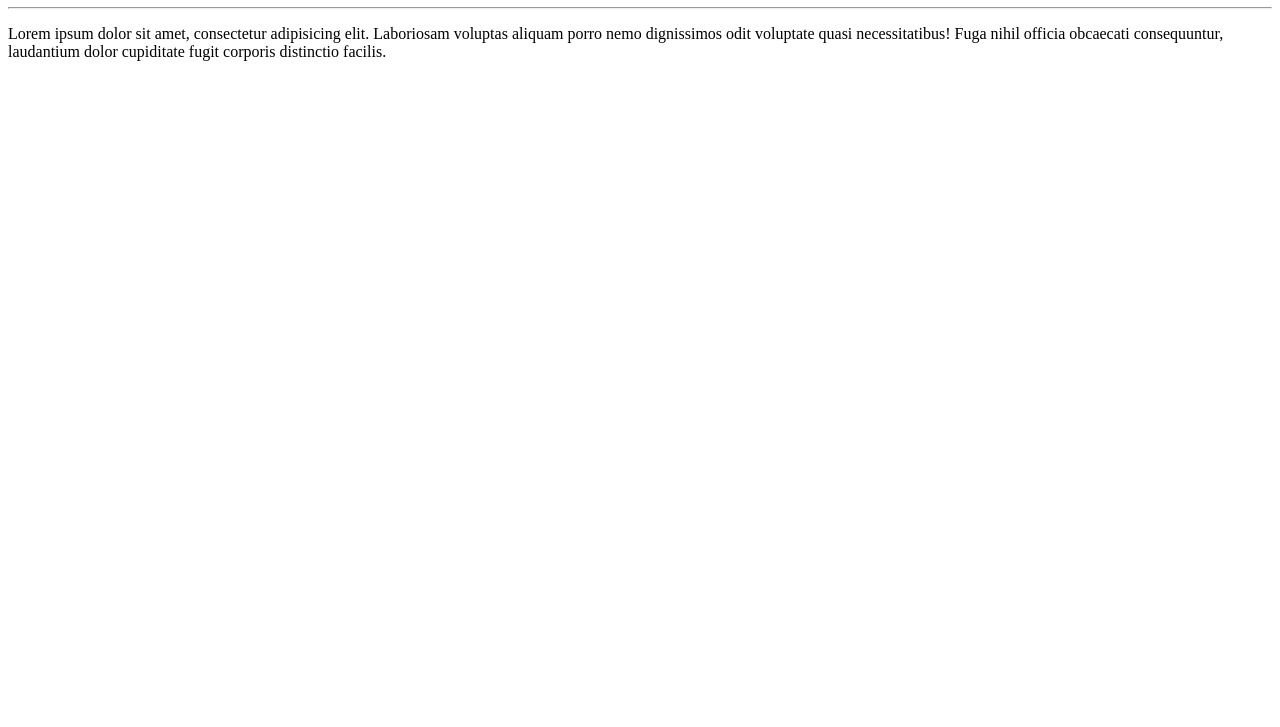
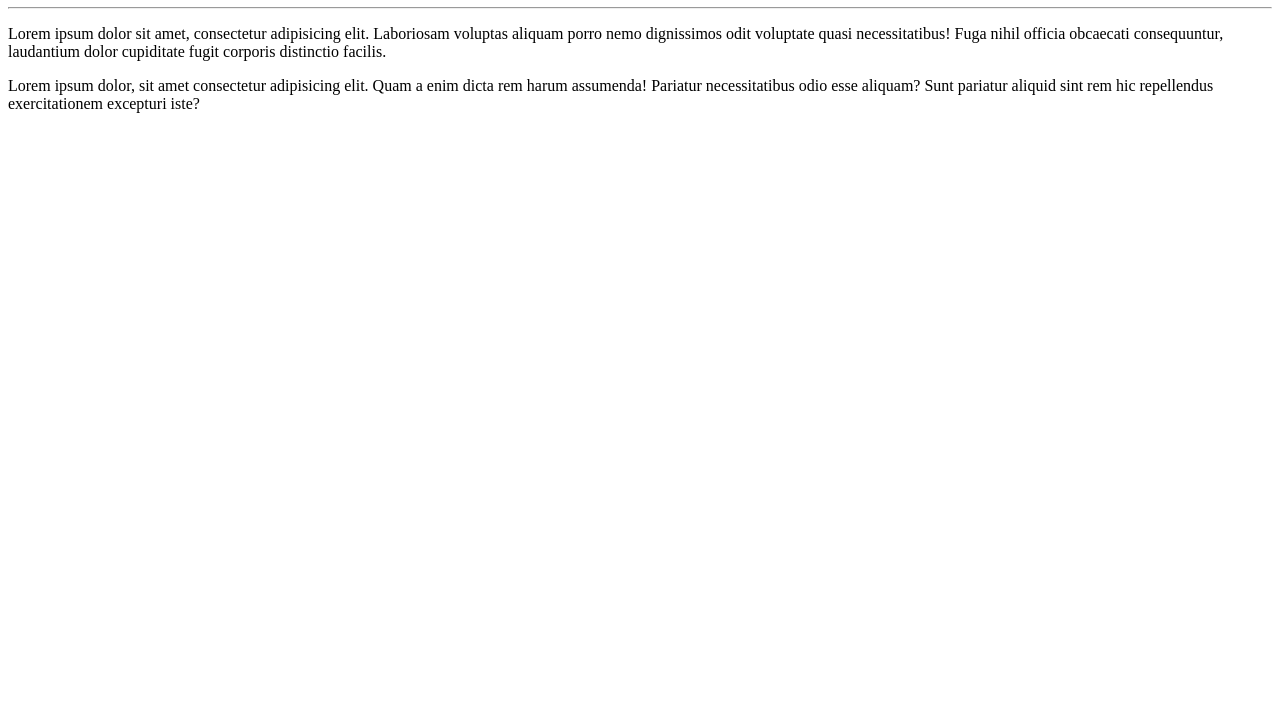
Before and after one commit to Nildo-Maciell-Dev/Ola-Mundo, a plain HTML site: page site-exemplo/index.html in a window 1280 px wide. Shown: the part 73-800 px from the top of the page. Drawn offline with Linux system fonts and the light colour scheme.

Commit message:
Acrescentei mais um paragrafo!
Acrescentei mais um paragrafo no html

```diff
--- a/site-exemplo/index.html
+++ b/site-exemplo/index.html
@@ -9,5 +9,7 @@
     <h1>Olá mundo!</h1>
     <hr>
     <p>Lorem ipsum dolor sit amet, consectetur adipisicing elit. Laboriosam voluptas aliquam porro nemo dignissimos odit voluptate quasi necessitatibus! Fuga nihil officia obcaecati consequuntur, laudantium dolor cupiditate fugit corporis distinctio facilis.</p>
+    <p>Lorem ipsum dolor, sit amet consectetur adipisicing elit. Quam a enim dicta rem harum assumenda! Pariatur necessitatibus odio esse aliquam? Sunt pariatur aliquid sint rem hic repellendus exercitationem excepturi iste?
+    </p>
 </body>
 </html>
```
